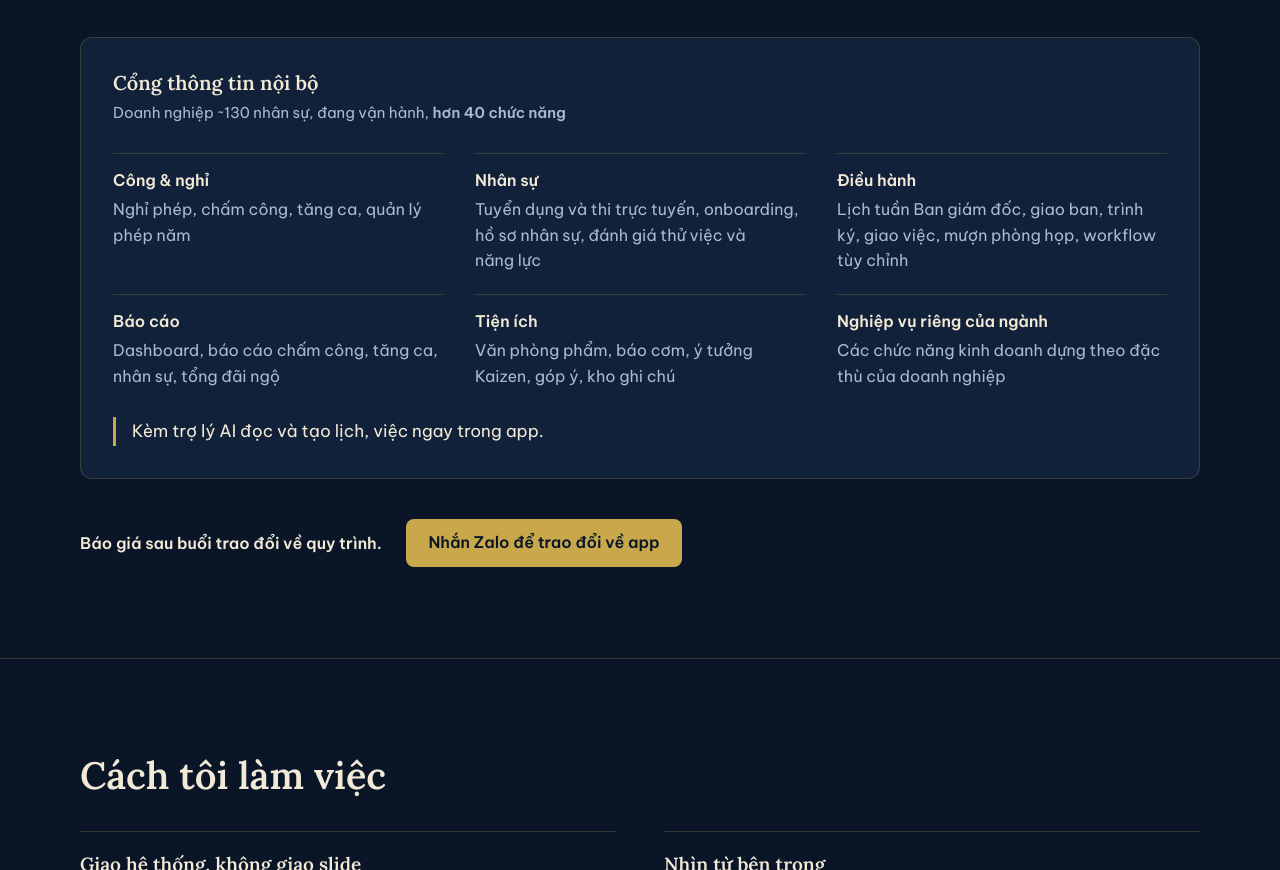
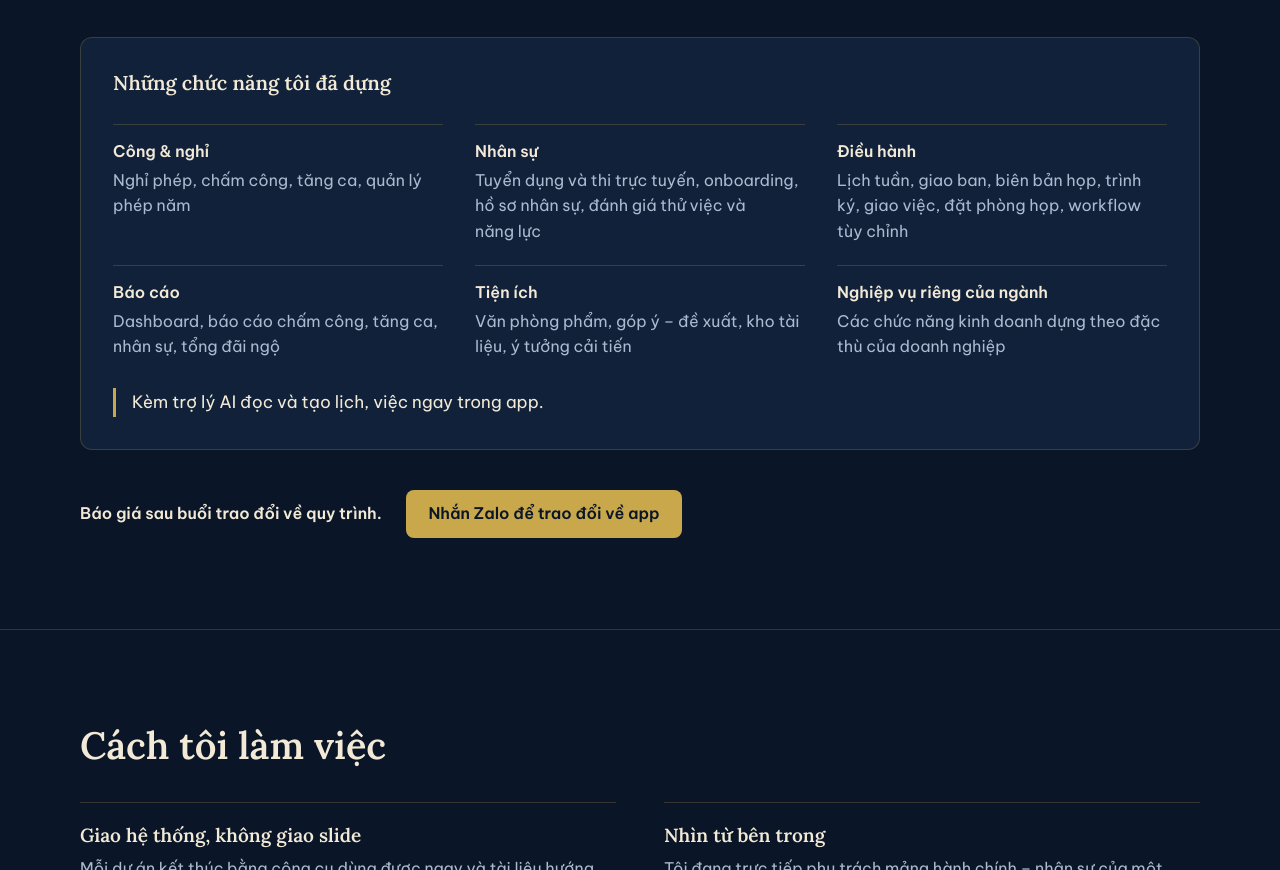
Before and after one commit to ntvronin/Landingpage, a plain HTML site: page index.html in a window 1280 px wide. Shown: the part 3350-4220 px from the top of the page. Drawn offline with Linux system fonts and the light colour scheme.

Commit message:
Làm app: bỏ chi tiết nhận diện công ty, viết chung các nhóm chức năng
Co-Authored-By: Claude Opus 5.5 <noreply@anthropic.com>

```diff
--- a/index.html
+++ b/index.html
@@ -414,14 +414,13 @@ main:focus{outline:none}
       <p class="section-lead">Phần mềm đóng gói bắt doanh nghiệp đổi cách làm cho vừa phần mềm. Tôi làm ngược lại: dựng app quanh đúng quy trình doanh nghiệp đang chạy. App dạng web cài được (PWA), dùng trên cả điện thoại và máy tính, không cần tải từ kho ứng dụng.</p>
 
       <article class="app-case" aria-labelledby="app-case-title">
-        <h3 id="app-case-title">Cổng thông tin nội bộ</h3>
-        <p class="case-meta">Doanh nghiệp ~130 nhân sự, đang vận hành, <strong>hơn 40 chức năng</strong></p>
+        <h3 id="app-case-title">Những chức năng tôi đã dựng</h3>
         <ul class="modules" role="list">
           <li><strong>Công &amp; nghỉ</strong>Nghỉ phép, chấm công, tăng ca, quản lý phép năm</li>
           <li><strong>Nhân sự</strong>Tuyển dụng và thi trực tuyến, onboarding, hồ sơ nhân sự, đánh giá thử việc và năng lực</li>
-          <li><strong>Điều hành</strong>Lịch tuần Ban giám đốc, giao ban, trình ký, giao việc, mượn phòng họp, workflow tùy chỉnh</li>
+          <li><strong>Điều hành</strong>Lịch tuần, giao ban, biên bản họp, trình ký, giao việc, đặt phòng họp, workflow tùy chỉnh</li>
           <li><strong>Báo cáo</strong>Dashboard, báo cáo chấm công, tăng ca, nhân sự, tổng đãi ngộ</li>
-          <li><strong>Tiện ích</strong>Văn phòng phẩm, báo cơm, ý tưởng Kaizen, góp ý, kho ghi chú</li>
+          <li><strong>Tiện ích</strong>Văn phòng phẩm, góp ý – đề xuất, kho tài liệu, ý tưởng cải tiến</li>
           <li><strong>Nghiệp vụ riêng của ngành</strong>Các chức năng kinh doanh dựng theo đặc thù của doanh nghiệp</li>
         </ul>
         <p class="case-result">Kèm trợ lý AI đọc và tạo lịch, việc ngay trong app.</p>
```
